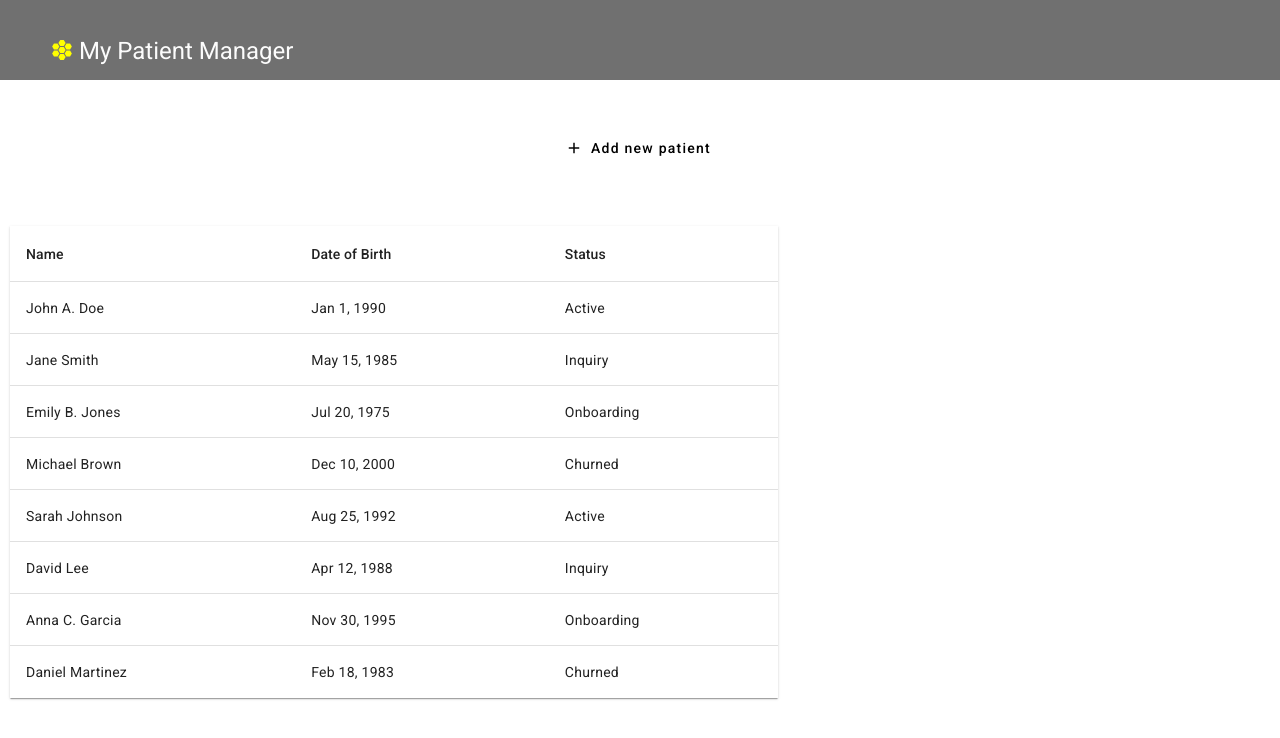
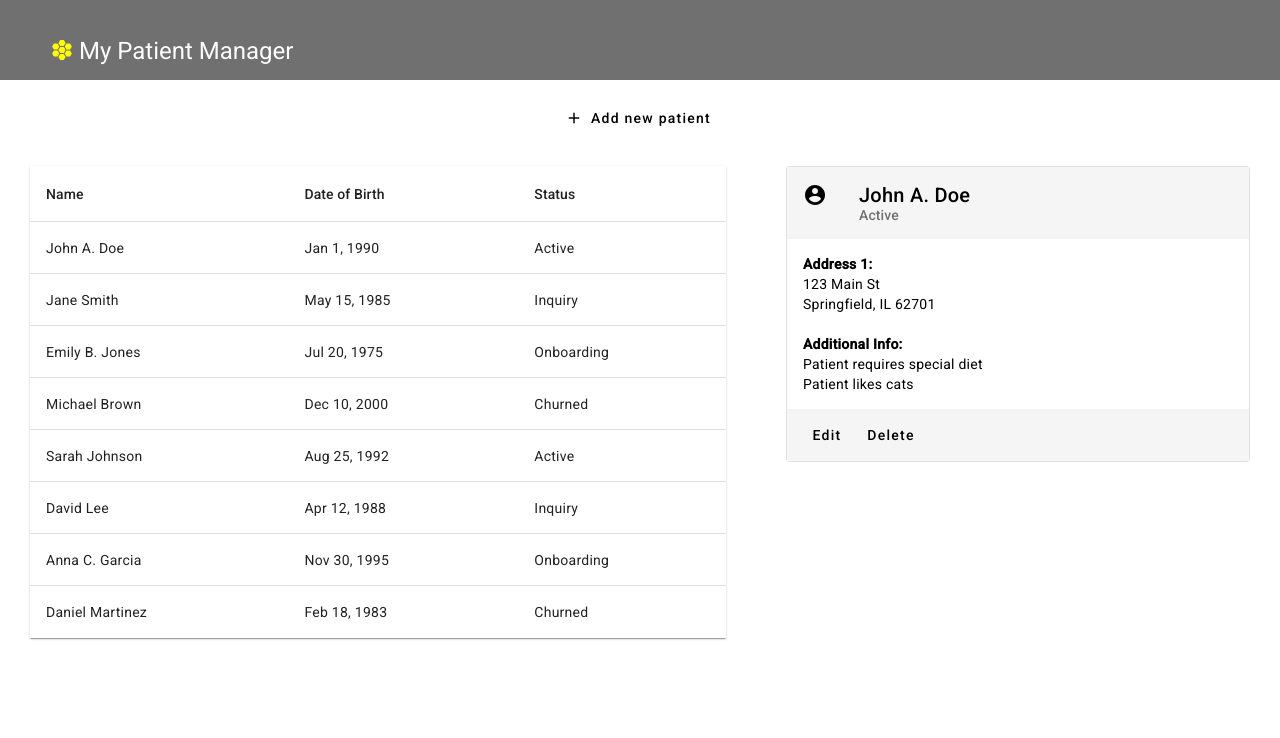
Before and after one commit to taylorpekarek/patient-dashboard, an Angular app in the folder patient-dashboard-app/: page / in a window 1280 px wide. Shown: the top 738 px of the page. Built offline with nearby package versions, Linux system fonts and the light colour scheme.

Commit message:
Add card to show patient details when the user clicks a table row

```diff
--- a/patient-dashboard-app/src/app/app.module.ts
+++ b/patient-dashboard-app/src/app/app.module.ts
@@ -16,6 +16,7 @@ import { MatDatepickerModule } from '@angular/material/datepicker';
 import { MatNativeDateModule } from '@angular/material/core';
 import { MatTooltipModule } from '@angular/material/tooltip';
 import { MatTableModule } from '@angular/material/table';
+import { MatCardModule } from '@angular/material/card';
 
 
 @NgModule({
@@ -37,7 +38,8 @@ import { MatTableModule } from '@angular/material/table';
     MatDatepickerModule,
     MatNativeDateModule,
     MatTooltipModule,
-    MatTableModule
+    MatTableModule,
+    MatCardModule
   ],
   providers: [],
   bootstrap: [AppComponent]
--- a/patient-dashboard-app/src/app/dashboard/dashboard.component.html
+++ b/patient-dashboard-app/src/app/dashboard/dashboard.component.html
@@ -22,6 +22,7 @@
     </button>
   </div>
 
+  <div class="patient-dashboard-data">
     <div class="patient-table">
       <table
         mat-table
@@ -55,4 +56,34 @@
       </table>
     </div>
 
+    <div *ngIf="selectedPatient" class="patient-details">
+      <mat-card appearance="outlined">
+        <mat-card-header>
+          <div mat-card-avatar><mat-icon>account_circle</mat-icon></div>
+          <mat-card-title>{{ selectedPatient.firstName }} {{ selectedPatient?.middleName }} {{ selectedPatient.lastName }}</mat-card-title>
+          <mat-card-subtitle>{{ selectedPatient.status }}</mat-card-subtitle>
+        </mat-card-header>
+
+        <mat-card-content class="details-content">
+          <ng-container *ngFor="let address of selectedPatient.addresses; let i=index">
+            <p><strong>Address {{ i + 1 }}:</strong></p>
+            <p>{{ address.street }}</p>
+            <p>{{ address.city }}, {{ address.state }} {{ address.zip }}</p>
+            <br>
+          </ng-container>
+
+          <p><strong>Additional Info:</strong></p>
+          <ng-container *ngFor="let info of selectedPatient.additionalInfo">
+            <p>{{ info }}</p>
+          </ng-container>
+        </mat-card-content>
+
+        <mat-card-actions>
+          <button mat-button>Edit</button>
+          <button mat-button>Delete</button>
+        </mat-card-actions>
+      </mat-card>
+
     </div>
+  </div>
+</div>
--- a/patient-dashboard-app/src/app/dashboard/dashboard.component.scss
+++ b/patient-dashboard-app/src/app/dashboard/dashboard.component.scss
@@ -1,3 +1,4 @@
+// Form open/close button
 .button-container {
   display: flex;
   justify-content: center;
@@ -5,16 +6,21 @@
 
 .open-form-button {
   width: 300px;
-  margin: 50px;
+  margin: 20px;
 }
 
 .close-form-button {
   width: 300px;
 }
 
+// Patient data table
+.patient-dashboard-data {
+  display: flex;
+}
+
 .patient-table {
   width: 60%;
-  padding: 10px;
+  padding: 10px 30px;
 }
 
 .element-row {
@@ -24,3 +30,22 @@
 .element-row:hover {
   background-color: #f5f5f5;
 }
+
+
+// Patient details card
+.patient-details {
+  margin: 10px 30px;
+  width: 40%;
+
+  mat-card-header, mat-card-actions {
+    background-color: #f5f5f5;
+  }
+
+  .details-content {
+    margin: 15px 0px;
+
+    p {
+      margin: 0;
+    }
+  }
+}
```
Lines whose indentation alone changed are shown as unchanged.
